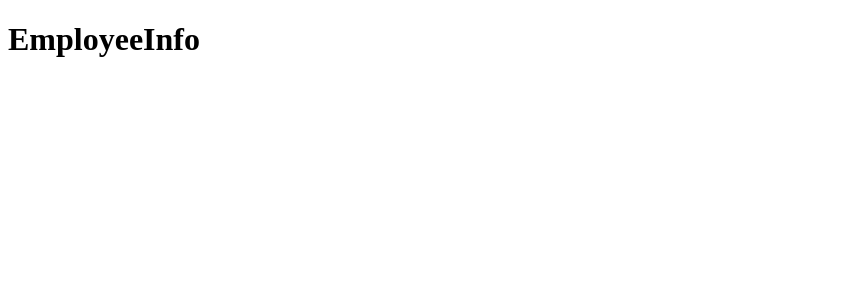
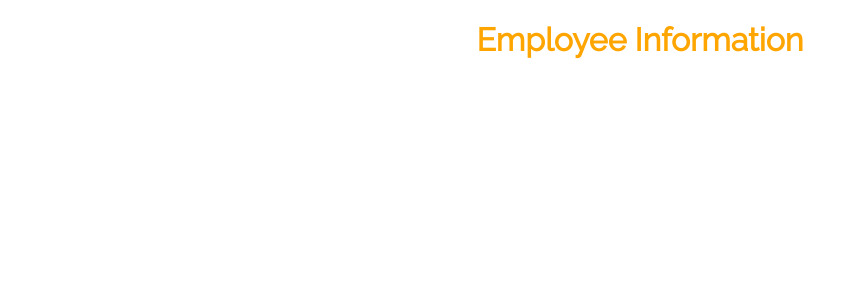
Before and after one commit to jbenite2/Spankys, a React (Create React App) app in the folder simple-crud/client/: page /employeeinfo in a window 1280 px wide. Shown: the top 300 px of the page, without its empty margins (0-858 px from the left). Built offline with nearby package versions, Linux system fonts and the light colour scheme; a web font is replaced by a local one.

Commit message:
Employee changes

```diff
--- a/simple-crud/client/src/components/Employee.css
+++ b/simple-crud/client/src/components/Employee.css
@@ -7,10 +7,14 @@
   justify-content: center;
 }
 
-
-
 .header {
   color: orange;
   text-align: center;
   font-family: 'Raleway';
 }
+
+.employee_info {
+  color: orange;
+  display: flex;
+  flex-direction: column;
+}
--- a/simple-crud/client/src/components/EmployeeInfo.js
+++ b/simple-crud/client/src/components/EmployeeInfo.js
@@ -1,8 +1,15 @@
-import React from 'react';
+import React from 'react'
 
-function EmployeeInfo(){
-	 return <h1>EmployeeInfo</h1>
+function EmployeeInfo() {
+  return (
+    <div className="page">
+      <div className="header">
+        <h1>Employee Information</h1>
+      </div>
 
+      <div className="employee_info"></div>
+    </div>
+  )
 }
 
-export default EmployeeInfo;
+export default EmployeeInfo
```
Lines whose indentation alone changed are shown as unchanged.
